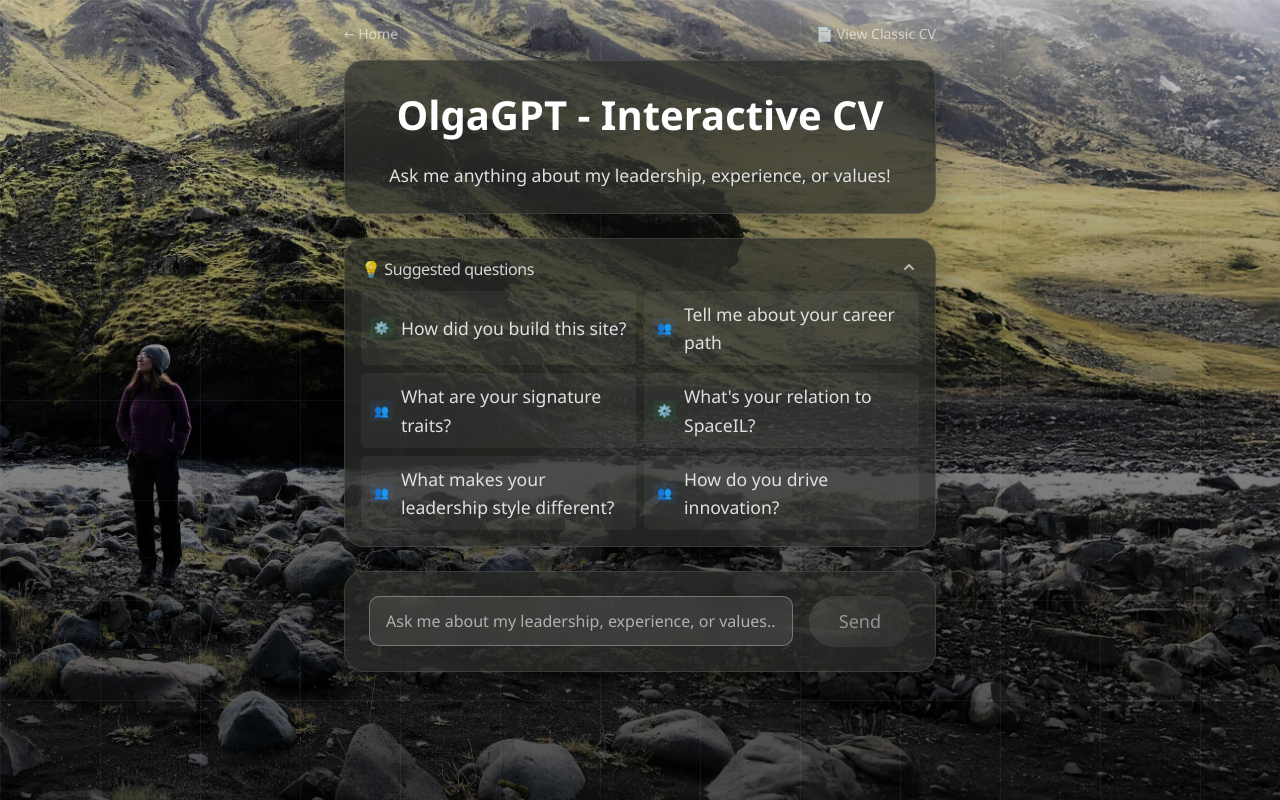
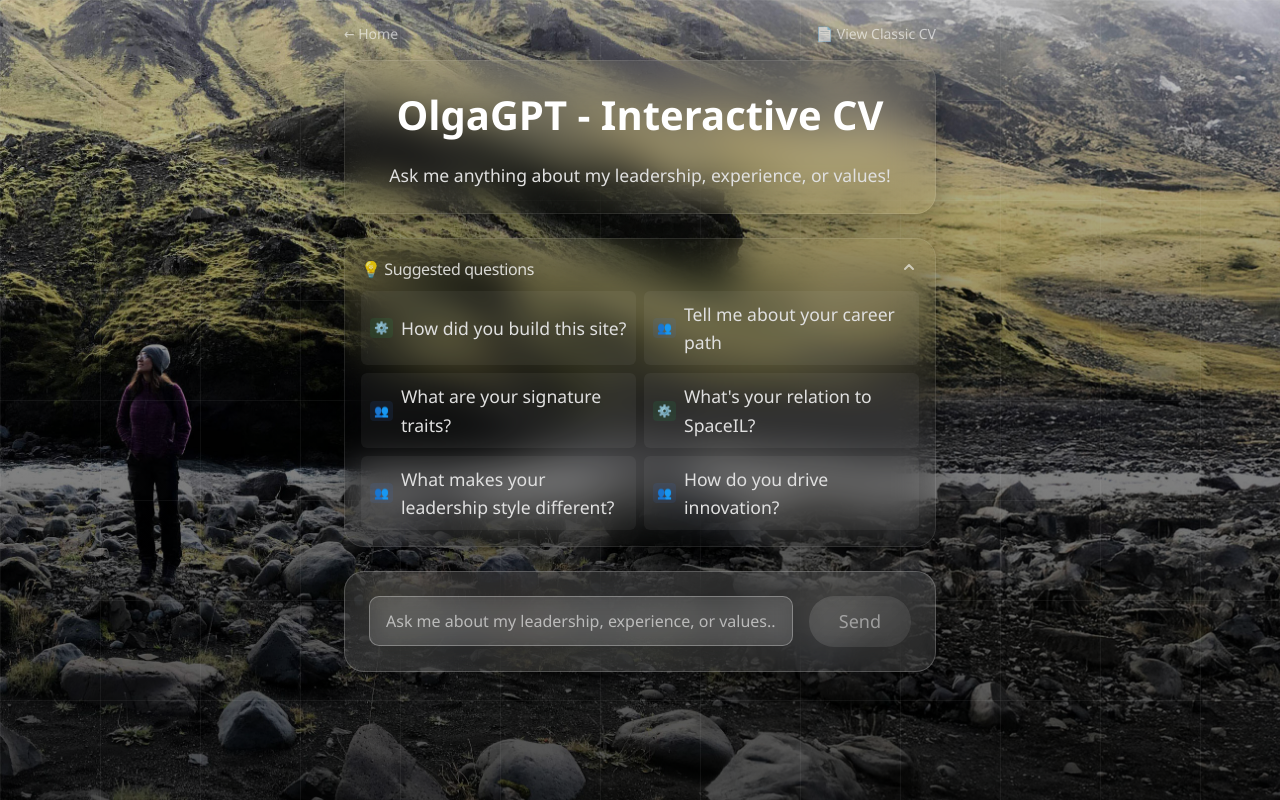
Before and after one commit to oyasovsky/online-cv-game, a Next.js app: page /olgagpt in a window 1280 px wide. Built offline with nearby package versions, Linux system fonts and the light colour scheme.

Commit message:
Add glass effect to chat input container while keeping messages with solid backgrounds

```diff
--- a/pages/olgagpt.js
+++ b/pages/olgagpt.js
@@ -432,7 +432,7 @@ export default function Game() {
               )}
 
               {/* Input container */}
-              <div className="glass-card p-6">
+              <div className="glass-input-container p-6">
                 <div className="flex items-center space-x-4">
                   <input
                     className="flex-1 cv-input"
--- a/styles/globals.css
+++ b/styles/globals.css
@@ -114,9 +114,19 @@ body {
 /* Glass morphism effect matching olga-yasovsky.com style */
 .glass-card {
   /* New Style: Dark, semi-opaque background for better contrast */
-  background: rgb(43 46 42 / 75%); /* User-specified color */
-  /* backdrop-filter: blur(20px); */ /* Kept disabled to avoid rendering bugs */
+  /* background: rgb(43 46 42 / 75%);  */
+  backdrop-filter: blur(20px);
   border: 1px solid rgba(255, 255, 255, 0.1); /* Softened the border */
+  border-radius: 20px;
+  box-shadow: 0 8px 32px rgba(0, 0, 0, 0.3);
+}
+
+/* Glass effect specifically for input container */
+.glass-input-container {
+  background: rgba(255, 255, 255, 0.1);
+  backdrop-filter: blur(20px);
+  -webkit-backdrop-filter: blur(20px);
+  border: 1px solid rgba(255, 255, 255, 0.2);
   border-radius: 20px;
   box-shadow: 0 8px 32px rgba(0, 0, 0, 0.3);
 }
```
